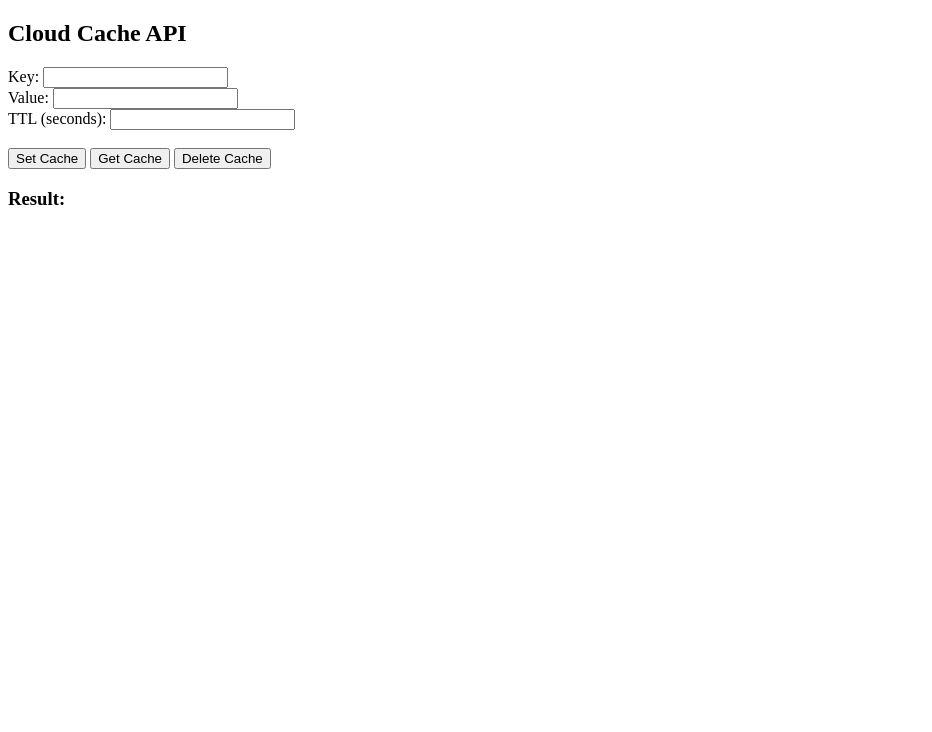
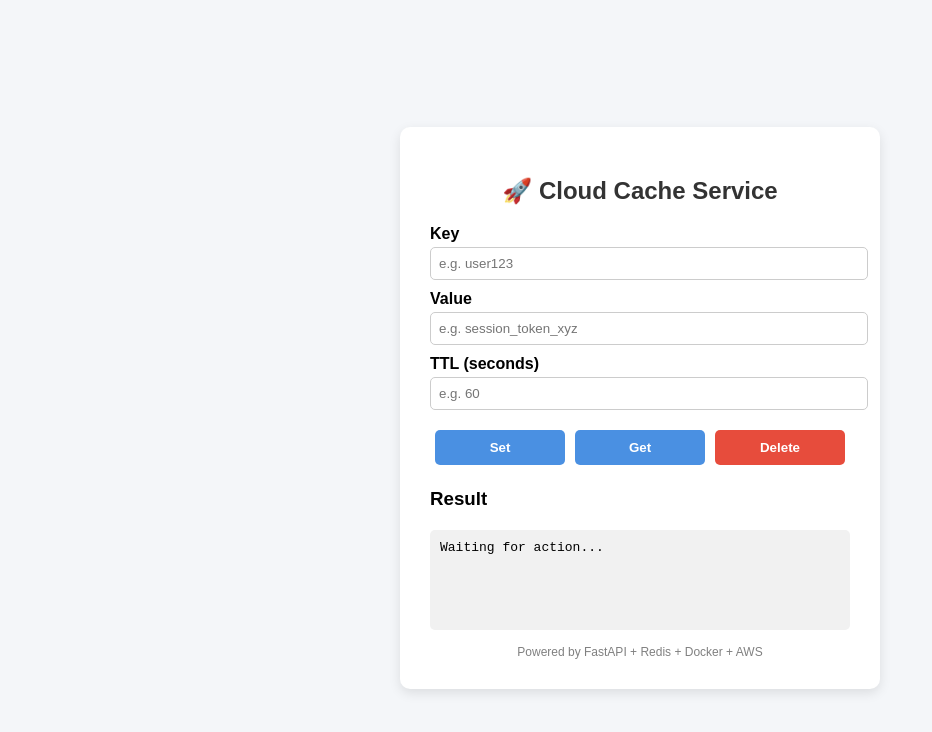
Before and after one commit to Gaoyuan2213/docker-api-cache, a plain HTML site: page index.html in a window 1280 px wide. Shown: the whole page, without its empty margins (0-932 px from the left). Drawn offline with Linux system fonts and the light colour scheme.

Commit message:
improved layout

```diff
--- a/index.html
+++ b/index.html
@@ -1,61 +1,186 @@
 <!DOCTYPE html>
-<html>
+<html lang="en">
 <head>
+  <meta charset="UTF-8">
   <title>Cloud Cache Service</title>
+  <style>
+    body {
+      font-family: Arial, Helvetica, sans-serif;
+      background: #f4f6f9;
+      display: flex;
+      justify-content: center;
+      align-items: center;
+      height: 100vh;
+    }
+
+    .container {
+      background: white;
+      padding: 30px;
+      width: 420px;
+      border-radius: 10px;
+      box-shadow: 0px 4px 12px rgba(0,0,0,0.1);
+    }
+
+    h2 {
+      text-align: center;
+      margin-bottom: 20px;
+      color: #333;
+    }
+
+    label {
+      font-weight: bold;
+      display: block;
+      margin-top: 10px;
+    }
+
+    input {
+      width: 100%;
+      padding: 8px;
+      border-radius: 5px;
+      border: 1px solid #ccc;
+      margin-top: 4px;
+      outline: none;
+      transition: 0.2s;
+    }
+
+    input:focus {
+      border-color: #4a90e2;
+    }
+
+    .buttons {
+      margin-top: 15px;
+      display: flex;
+      justify-content: space-between;
+    }
+
+    button {
+      flex: 1;
+      margin: 5px;
+      padding: 10px;
+      background: #4a90e2;
+      color: white;
+      border: none;
+      border-radius: 5px;
+      cursor: pointer;
+      font-weight: bold;
+      transition: 0.2s;
+    }
+
+    button:hover {
+      background: #357ABD;
+    }
+
+    .delete {
+      background: #e74c3c;
+    }
+
+    .delete:hover {
+      background: #c0392b;
+    }
+
+    .result-box {
+      margin-top: 20px;
+      background: #f1f1f1;
+      padding: 10px;
+      border-radius: 5px;
+      min-height: 80px;
+      overflow-x: auto;
+      font-family: monospace;
+    }
+
+    footer {
+      text-align: center;
+      font-size: 12px;
+      margin-top: 15px;
+      color: gray;
+    }
+  </style>
 </head>
+
 <body>
-<h2>Cloud Cache API</h2>
 
-<label>Key:</label>
-<input type="text" id="key"><br>
+<div class="container">
+  <h2>🚀 Cloud Cache Service</h2>
 
-<label>Value:</label>
-<input type="text" id="value"><br>
+  <label>Key</label>
+  <input type="text" id="key" placeholder="e.g. user123">
 
-<label>TTL (seconds):</label>
-<input type="number" id="ttl"><br><br>
+  <label>Value</label>
+  <input type="text" id="value" placeholder="e.g. session_token_xyz">
 
-<button onclick="setCache()">Set Cache</button>
-<button onclick="getCache()">Get Cache</button>
-<button onclick="deleteCache()">Delete Cache</button>
+  <label>TTL (seconds)</label>
+  <input type="number" id="ttl" placeholder="e.g. 60">
 
-<h3>Result:</h3>
-<pre id="result"></pre>
+  <div class="buttons">
+    <button onclick="setCache()">Set</button>
+    <button onclick="getCache()">Get</button>
+    <button onclick="deleteCache()" class="delete">Delete</button>
+  </div>
+
+  <h3>Result</h3>
+  <div id="result" class="result-box">Waiting for action...</div>
+
+  <footer>
+    Powered by FastAPI + Redis + Docker + AWS
+  </footer>
+</div>
 
 <script>
 const baseURL = "http://3.99.213.39:8000";
 
 function setCache() {
-    const key = document.getElementById("key").value;
-    const value = document.getElementById("value").value;
-    const ttl = document.getElementById("ttl").value;
+  const key = keyInput();
+  const value = valueInput();
+  const ttl = ttlInput();
 
   fetch(baseURL + "/cache", {
     method: "POST",
     headers: { "Content-Type": "application/json" },
-        body: JSON.stringify({
-            key: key,
-            value: value,
-            ttl: parseInt(ttl)
+    body: JSON.stringify({ key, value, ttl: parseInt(ttl) })
   })
-    }).then(res => res.json())
-      .then(data => document.getElementById("result").innerText = JSON.stringify(data, null, 2));
+  .then(r => r.json())
+  .then(showResult)
+  .catch(showError);
 }
 
 function getCache() {
-    const key = document.getElementById("key").value;
+  const key = keyInput();
 
   fetch(baseURL + "/cache/" + key)
-    .then(res => res.json())
-    .then(data => document.getElementById("result").innerText = JSON.stringify(data, null, 2));
+    .then(r => r.json())
+    .then(showResult)
+    .catch(showError);
 }
 
 function deleteCache() {
-    const key = document.getElementById("key").value;
+  const key = keyInput();
 
   fetch(baseURL + "/cache/" + key, { method: "DELETE" })
-    .then(res => res.json())
-    .then(data => document.getElementById("result").innerText = JSON.stringify(data, null, 2));
+    .then(r => r.json())
+    .then(showResult)
+    .catch(showError);
+}
+
+function keyInput() {
+  return document.getElementById("key").value;
+}
+
+function valueInput() {
+  return document.getElementById("value").value;
+}
+
+function ttlInput() {
+  return document.getElementById("ttl").value;
+}
+
+function showResult(data) {
+  document.getElementById("result").innerText =
+      JSON.stringify(data, null, 2);
+}
+
+function showError(err) {
+  document.getElementById("result").innerText =
+      "Error: " + err;
 }
 </script>
 
```
Lines whose indentation alone changed are shown as unchanged.
